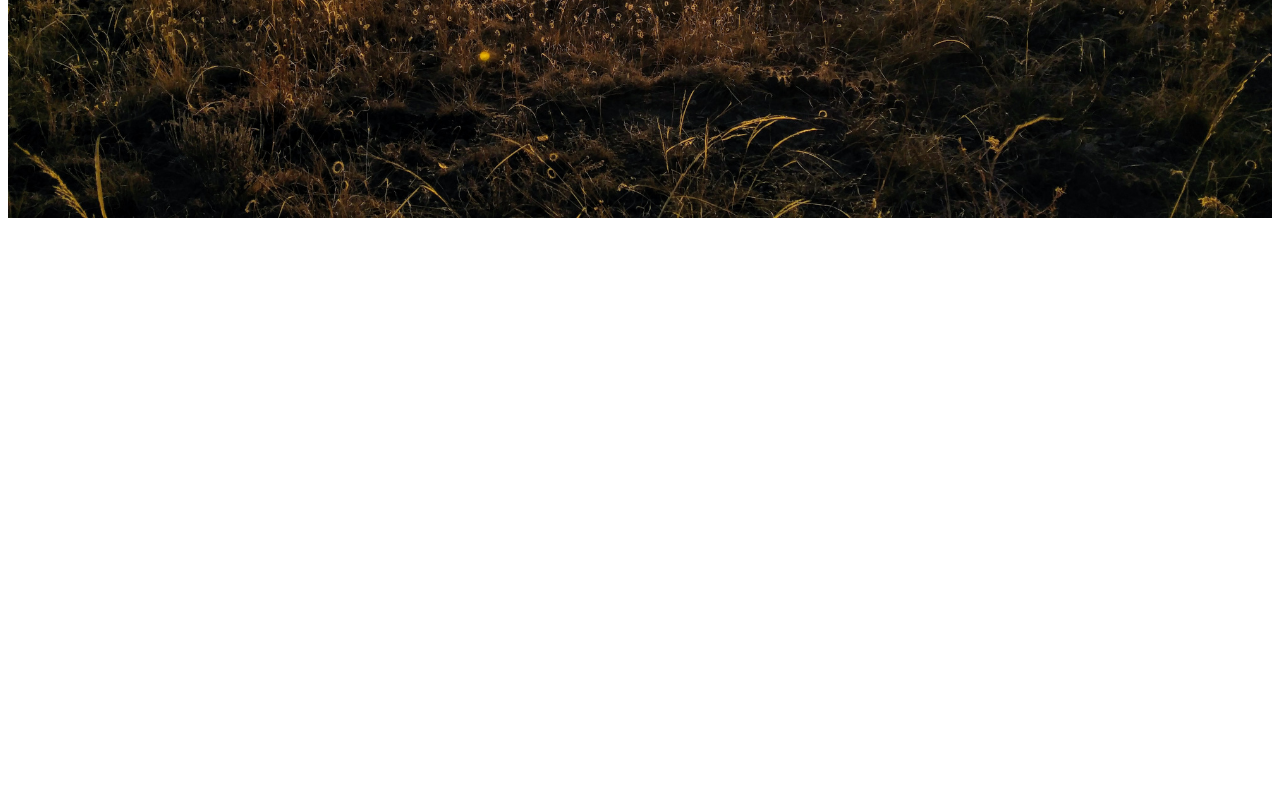
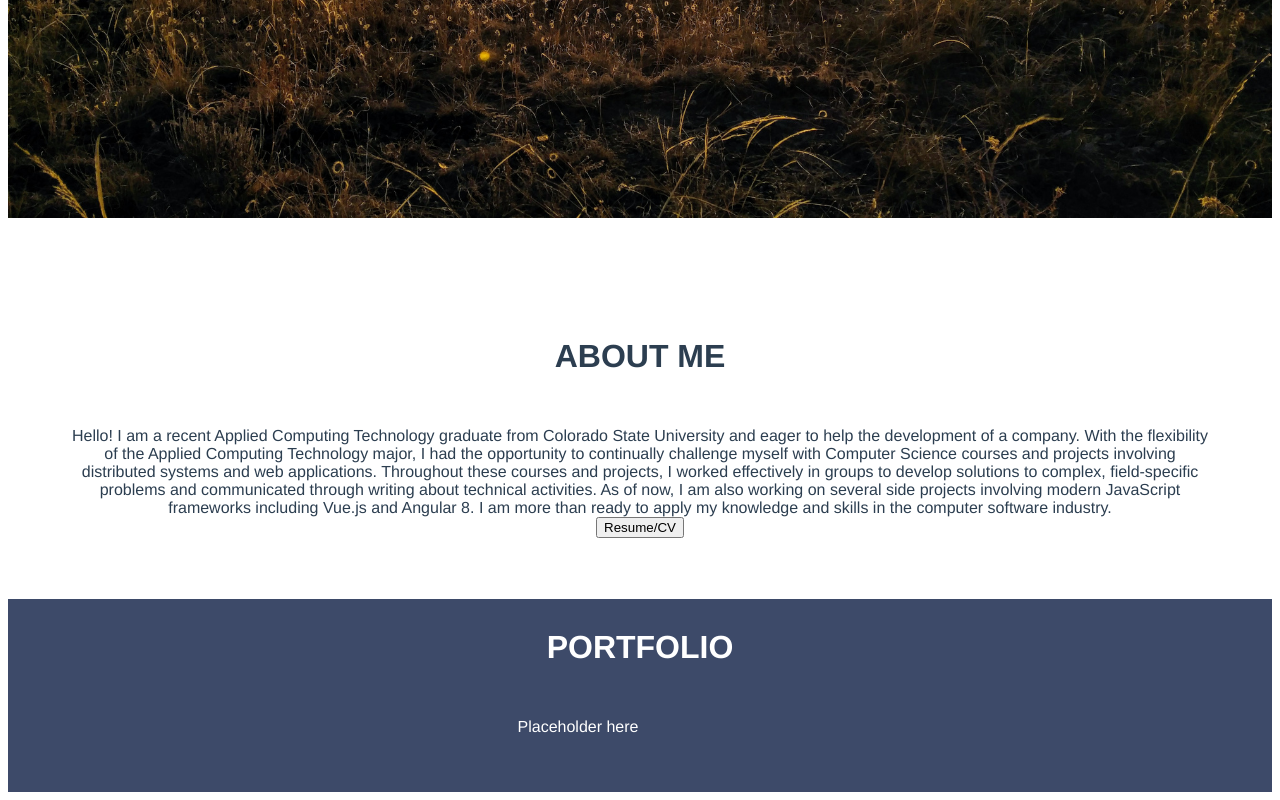
Before and after one commit to aanthos/Portfolio-Website, a Vue app: page / in a window 1280 px wide. Shown: the part 501-1301 px from the top of the page. Before the commit the page ends 800 px from the top, so only its background shows below. Built offline with nearby package versions, Linux system fonts and the light colour scheme; some icons are missing.

Commit message:
Setup about and portfolio sections

```diff
--- /dev/null
+++ b/src/components/About.vue
@@ -0,0 +1,31 @@
+<template>
+    <div id="about">
+        <h1 id="about-heading">ABOUT ME</h1>
+        <p class="about-summary">
+            Hello! I am a recent Applied Computing Technology graduate from Colorado State University and eager to help the development of a company.
+            With the flexibility of the Applied Computing Technology major, I had the opportunity to continually challenge myself with Computer Science
+            courses and projects involving distributed systems and web applications.  Throughout these courses and projects, I worked effectively in groups
+            to develop solutions to complex, field-specific problems and communicated through writing about technical activities. As of now, I am also
+            working on several side projects involving modern JavaScript frameworks including Vue.js and Angular 8. I am more than ready to apply my
+            knowledge and skills in the computer software industry.
+        </p>
+
+        <button>Resume/CV</button>
+    </div>
+</template>
+
+<style lang="less" scoped>
+#about {
+    max-width: 1140px;
+    margin: auto;
+    padding-bottom: 40px;
+}
+
+#about-heading {
+    padding: 30px;
+}
+
+.about-summary {
+    margin: auto;
+}
+</style>
--- a/src/components/Banner.vue
+++ b/src/components/Banner.vue
@@ -1,6 +1,5 @@
 <template>
     <div id="banner">
-        <!-- <div id="banner-image"></div> -->
         <img id="banner-image" src="../assets/sand-dunes-2.jpg">
         <div id="arrow-container">
             <v-icon id="arrow" name="angle-down" />
@@ -9,35 +8,9 @@
 </template>
 
 <style lang="less" scoped>
-// #banner {
-//     // height: calc(100vh - 94px);
-//     height: calc(100vh);
-//     position: relative;
-//     line-height: 0px;
-//     &:before {
-//         right: 50%;
-//         border-right: 40px solid transparent;
-//         border-left: 1000px solid white;
-//     }
-//     &:after {
-//         left: 50%;
-//         border-left: 40px solid transparent;
-//         border-right: 1000px solid white;
-//     }
-//     &:before, &:after {
-//         content: '';
-//         position: absolute;
-//         bottom: 0;
-//         width: 50%;
-//         border-bottom: 40px solid white;
-//         transform: rotate(0.000001deg);
-//     }
-// }
-
 #banner {
     position: relative;
     overflow: hidden;
-//   line-height: 0px;
     height: calc(100vh - 20px);
 }
 
@@ -59,21 +32,7 @@
   bottom: 0;
   width: 50%;
   border-bottom: 40px solid white;
-//   -moz-transform: rotate(0.000001deg);
-//   -webkit-transform: rotate(0.000001deg);
-//   -o-transform: rotate(0.000001deg);
-//   -ms-transform: rotate(0.000001deg);
-//   transform: rotate(0.000001deg);
 }
-
-// #banner-image {
-//     height: 100%;
-//     width: 100%;
-//     overflow: hidden;
-//     position: relative;
-//     background: url('../assets/sand-dunes-2.jpg');
-//     background-size: cover;
-// }
 
 #banner-image {
     max-width: 100%;
@@ -86,11 +45,11 @@
   bottom: 0;
   left: 50%;
   margin-left: -30px;
-  margin-bottom: 20px;
+  margin-bottom: 30px;
   color: white;
   &:hover {
     cursor: pointer;
-    margin-bottom: 10px;
+    margin-bottom: 20px;
     transition-duration: 0.5s;
     color: #e8650e;
   }
--- /dev/null
+++ b/src/components/Portfolio.vue
@@ -0,0 +1,29 @@
+<template>
+    <div id="portfolio">
+        <h1 id="portfolio-heading">PORTFOLIO</h1>
+        <div id="portfolio-container">
+            <div class="row">
+                <div class="col-md-4">
+                    <p>Placeholder here</p>
+                </div>
+            </div>
+        </div>
+    </div>
+</template>
+
+<style lang="less" scoped>
+#portfolio {
+    width: 100%;
+    background: #3d4a69;
+    color: white;
+    padding-bottom: 40px;
+}
+
+#portfolio-heading {
+    padding: 30px;
+}
+
+#portfolio-container {
+    max-width: 1140px;
+}
+</style>
--- a/src/views/Home.vue
+++ b/src/views/Home.vue
@@ -3,6 +3,8 @@
     <!-- <img alt="Vue logo" src="../assets/logo.png"> -->
     <!-- <HelloWorld msg="Welcome to Your Vue.js + TypeScript App"/> -->
     <Banner />
+    <About />
+    <Portfolio />
   </div>
 </template>
 
@@ -10,12 +12,16 @@
 import { Component, Vue } from 'vue-property-decorator';
 // import HelloWorld from '@/components/HelloWorld.vue'; @ is an alias to /src
 import Banner from '@/components/Banner.vue'; // @ is an alias to /src
+import About from '@/components/About.vue';
+import Portfolio from '@/components/Portfolio.vue';
 
 // TODO: Figure out if components and props can go in
 // https://github.com/vuejs/vue-class-component/blob/master/example/src/App.vue
 @Component({
   components: {
     Banner,
+    About,
+    Portfolio,
   },
 })
 export default class Home extends Vue {}
```
